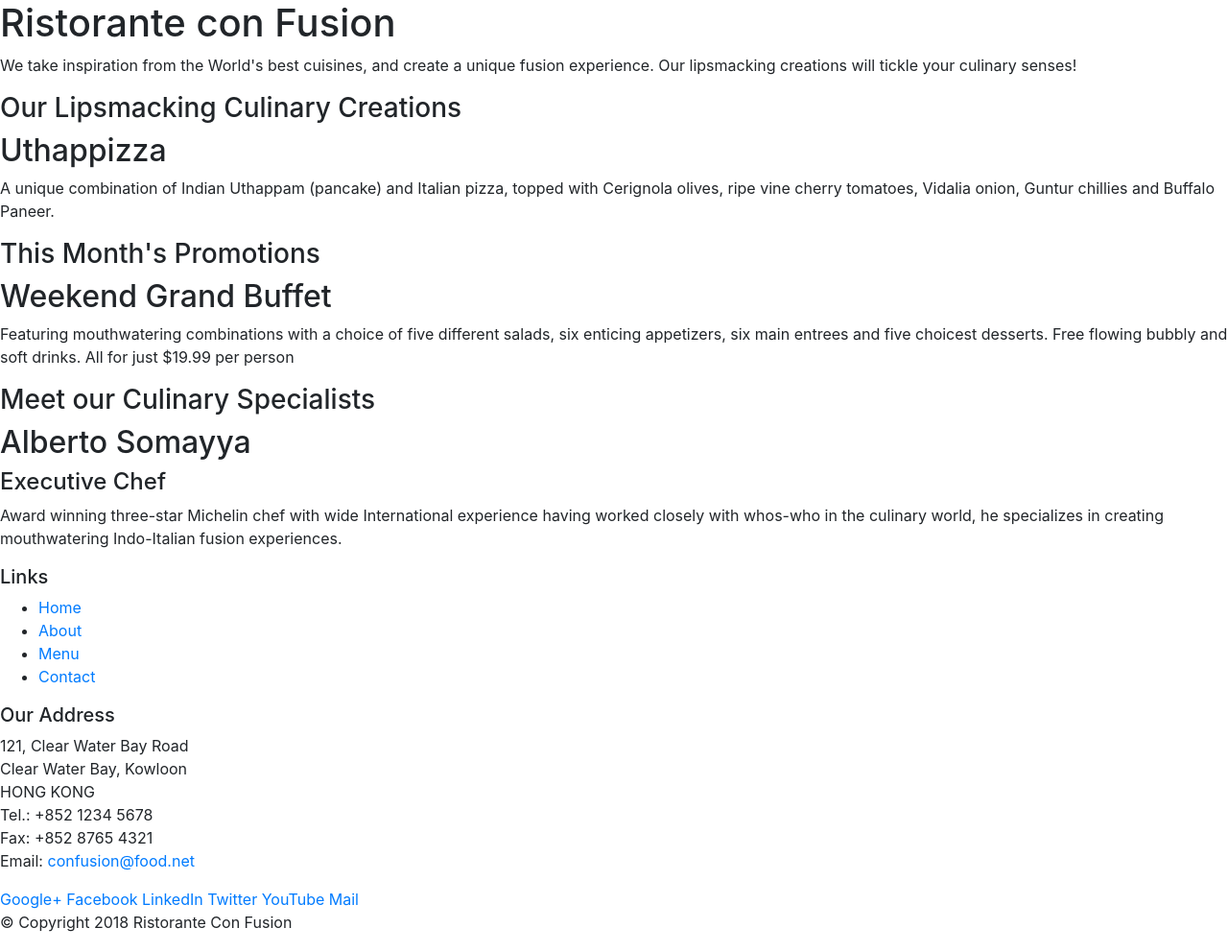
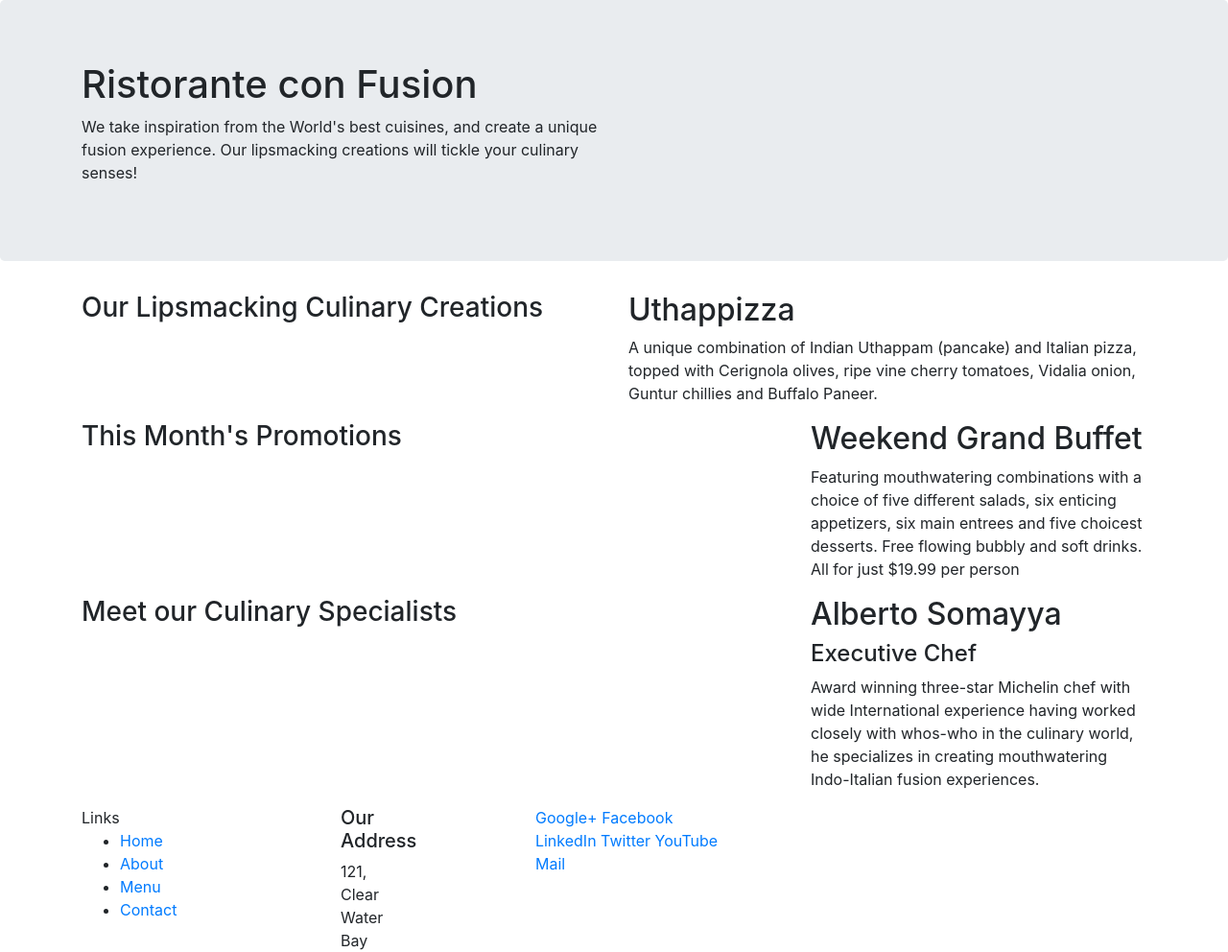
Before and after one commit to avinashkumar771/bootstrap, a website: page index.html in a window 1280 px wide. Shown: the top 992 px of the page at 96% size. Drawn offline with nearby package versions, Linux system fonts and the light colour scheme.

Commit message:
first commit

```diff
--- a/index.html
+++ b/index.html
@@ -11,46 +11,46 @@
 
 <body>
 
-    <header>
-        <div>
-            <div>
-                <div>
+    <header class="jumbotron">
+        <div class="container">
+            <div class="row">
+                <div class="col-12 col-sm-6 col-md-6">
                     <h1>Ristorante con Fusion</h1>
                     <p>We take inspiration from the World's best cuisines, and create a unique fusion experience. Our lipsmacking creations will tickle your culinary senses!</p>
                 </div>
-                <div>
+                <div class="col col-sm col-md">
                 </div>
             </div>
         </div>
     </header>
 
-    <div>
-        <div>
-            <div>
+    <div class="container">
+        <div class="row">
+            <div class="col-12 col-sm-6 col-md-6">
                 <h3>Our Lipsmacking Culinary Creations</h3>
             </div>
-            <div>
+            <div class="col col-sm-6 col-md-6">
                 <h2>Uthappizza</h2>
                 <p>A unique combination of Indian Uthappam (pancake) and Italian pizza, topped with Cerignola olives, ripe vine cherry tomatoes, Vidalia onion, Guntur chillies and Buffalo Paneer.</p>
             </div>
         </div>
 
 
-        <div>
-            <div>
+        <div class="row">
+            <div class="col-12 col-sm-6 col-md-8">
                 <h3>This Month's Promotions</h3>
             </div>
-            <div>
+            <div class="col col-sm col-md">
                 <h2>Weekend Grand Buffet</h2>
                 <p>Featuring mouthwatering combinations with a choice of five different salads, six enticing appetizers, six main entrees and five choicest desserts. Free flowing bubbly and soft drinks. All for just $19.99 per person </p>
             </div>
         </div>
 
-        <div>
-            <div>
+        <div class="row">
+            <div class="col-12 col-sm-6 col-md-8">
                 <h3>Meet our Culinary Specialists</h3>
             </div>
-            <div>
+            <div class="col col-sm col-md">
                 <h2>Alberto Somayya</h2>
                 <h4>Executive Chef</h4>
                 <p>Award winning three-star Michelin chef with wide International experience having worked closely with whos-who in the culinary world, he specializes in creating mouthwatering Indo-Italian fusion experiences. </p>
@@ -59,9 +59,9 @@
     </div>
 
     <footer>
-        <div>
-            <div>
-                <div>
+        <div class="container">
+            <div class="row">
+                <div class="col-7 col-sm-3 >
                     <h5>Links</h5>
                     <ul>
                         <li><a href="#">Home</a></li>
@@ -70,7 +70,8 @@
                         <li><a href="#">Contact</a></li>
                     </ul>
                 </div>
-                <div>
+                <div class="row">
+                <div class="col-4 col-sm-2">
                     <h5>Our Address</h5>
                     <address>
 		              121, Clear Water Bay Road<br>
@@ -81,8 +82,9 @@
 		              Email: <a href="mailto:confusion@food.net">confusion@food.net</a>
 		           </address>
                 </div>
-                <div>
-                    <div>
+                 </div>
+                <div  class="row">
+                    <div class="col-12 col-sm-7">
                         <a href="http://google.com/+">Google+</a>
                         <a href="http://www.facebook.com/profile.php?id=">Facebook</a>
                         <a href="http://www.linkedin.com/in/">LinkedIn</a>
@@ -92,8 +94,8 @@
                     </div>
                 </div>
            </div>
-           <div>
-                <div>
+           <div class="row" >
+                <div class="col-auto">
                     <p>© Copyright 2018 Ristorante Con Fusion</p>
                 </div>
            </div>
```
